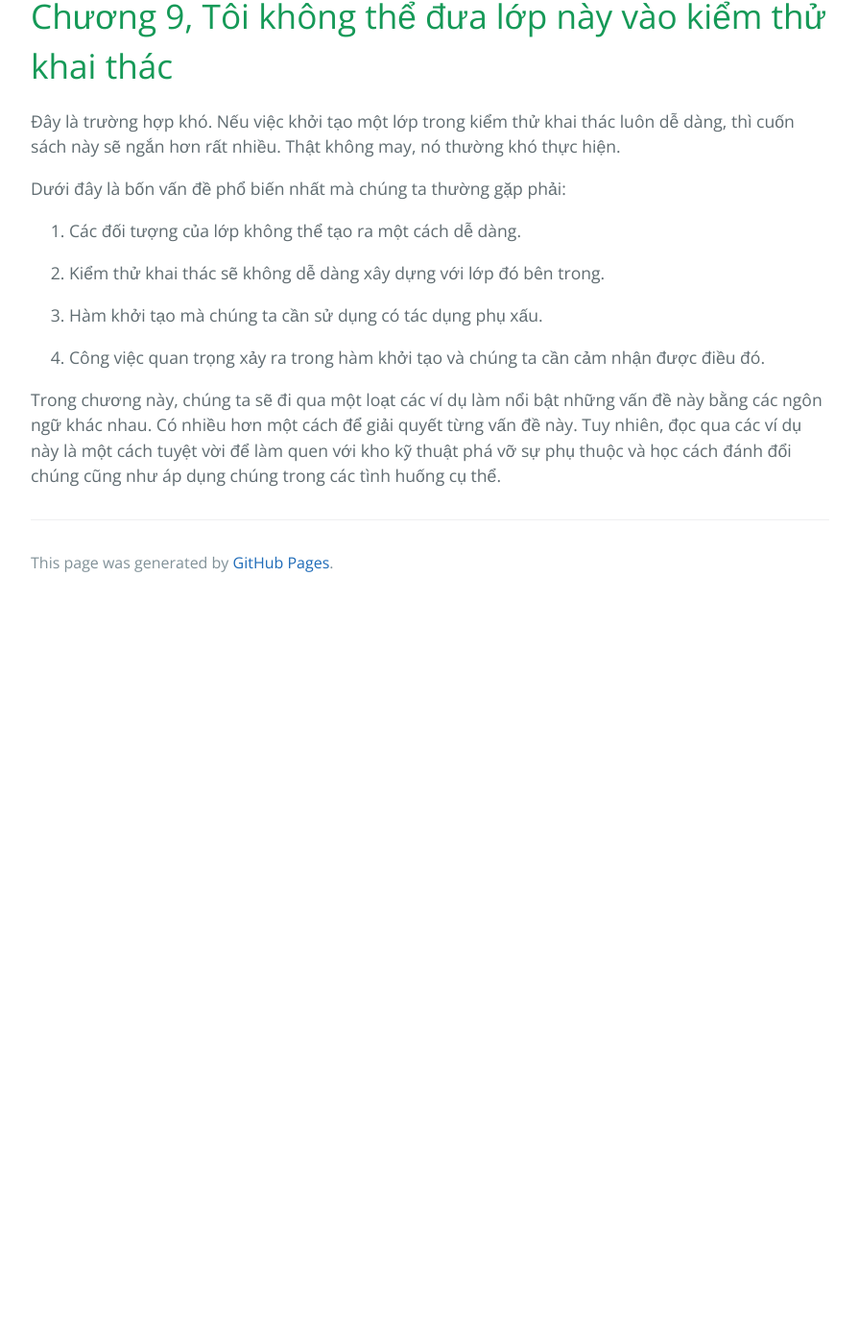
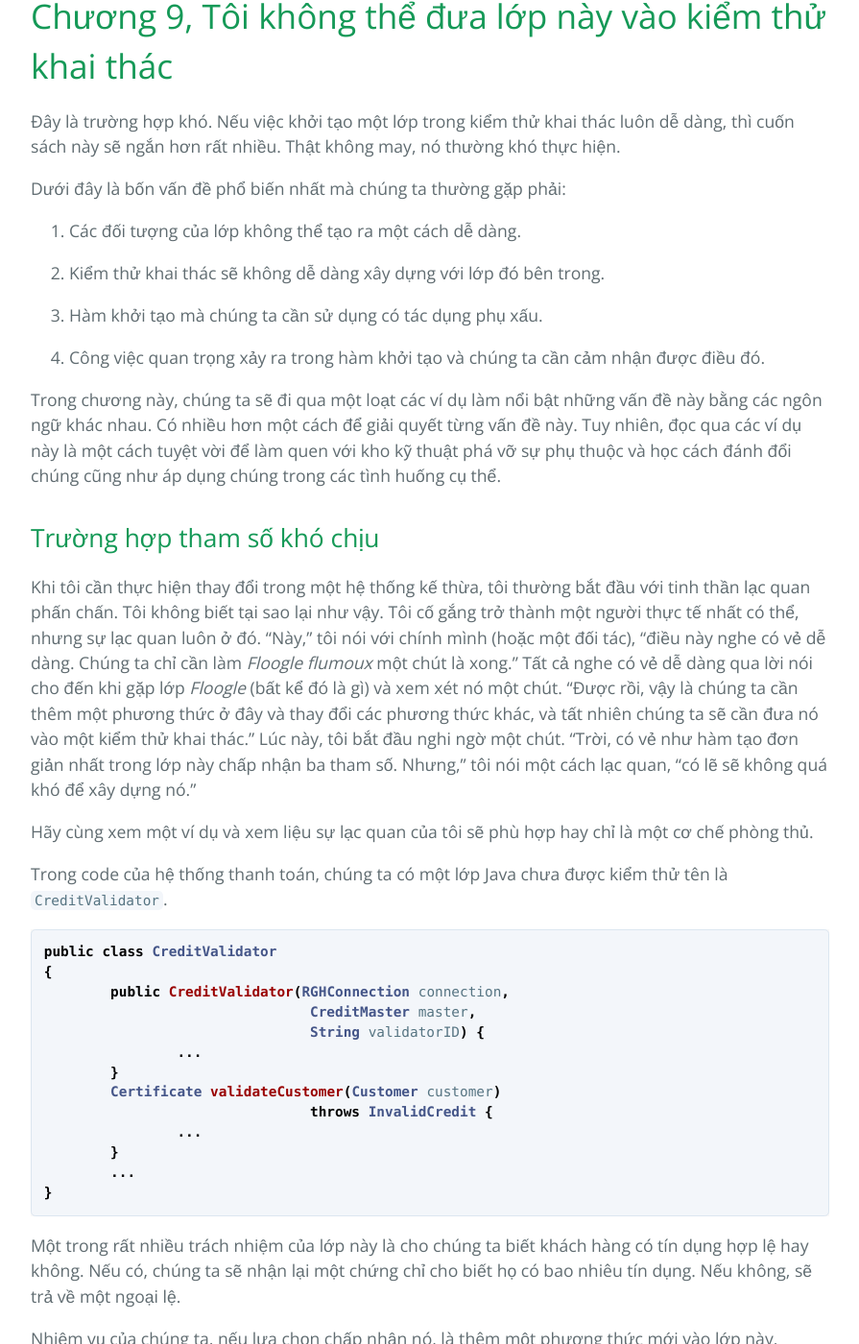
Before and after one commit to HaiBV/haibv.github.io, a Jekyll site: the page built from working-effectively-with-legacy-code/chapter-9-i-cant-get-this-class-into-a-test-harness.md, in a window 1280 px wide and 1400 px high, scrolled down 437 px. Shown: the whole window at 96% size, without its empty margins (192-1087 px from the left). Built offline with Jekyll 4.4.1, drawn with Linux system fonts in a browser that asks for light colours; our own code applies the rules of GitHub Pages for plain Markdown files; before the commit the page ends 1067 px from its top, so only the background shows below that; some of the changed text lies outside the part shown.

Commit message:
Book - Working Efectively with Legacy Code - P2 - C9

````diff
--- a/working-effectively-with-legacy-code/chapter-9-i-cant-get-this-class-into-a-test-harness.md
+++ b/working-effectively-with-legacy-code/chapter-9-i-cant-get-this-class-into-a-test-harness.md
@@ -17,3 +17,43 @@ Dưới đây là bốn vấn đề phổ biến nhất mà chúng ta thường
 4. Công việc quan trọng xảy ra trong hàm khởi tạo và chúng ta cần cảm nhận được điều đó.
 
 Trong chương này, chúng ta sẽ đi qua một loạt các ví dụ làm nổi bật những vấn đề này bằng các ngôn ngữ khác nhau. Có nhiều hơn một cách để giải quyết từng vấn đề này. Tuy nhiên, đọc qua các ví dụ này là một cách tuyệt vời để làm quen với kho kỹ thuật phá vỡ sự phụ thuộc và học cách đánh đổi chúng cũng như áp dụng chúng trong các tình huống cụ thể.
+
+## Trường hợp tham số khó chịu
+
+Khi tôi cần thực hiện thay đổi trong một hệ thống kế thừa, tôi thường bắt đầu với tinh thần lạc quan phấn chấn. Tôi không biết tại sao lại như vậy. Tôi cố gắng trở thành một người thực tế nhất có thể, nhưng sự lạc quan luôn ở đó. "Này," tôi nói với chính mình (hoặc một đối tác), "điều này nghe có vẻ dễ dàng. Chúng ta chỉ cần làm _Floogle flumoux_ một chút là xong." Tất cả nghe có vẻ dễ dàng qua lời nói cho đến khi gặp lớp _Floogle_ (bất kể đó là gì) và xem xét nó một chút. "Được rồi, vậy là chúng ta cần thêm một phương thức ở đây và thay đổi các phương thức khác, và tất nhiên chúng ta sẽ cần đưa nó vào một kiểm thử khai thác." Lúc này, tôi bắt đầu nghi ngờ một chút. "Trời, có vẻ như hàm tạo đơn giản nhất trong lớp này chấp nhận ba tham số. Nhưng," tôi nói một cách lạc quan, "có lẽ sẽ không quá khó để xây dựng nó."
+
+Hãy cùng xem một ví dụ và xem liệu sự lạc quan của tôi sẽ phù hợp hay chỉ là một cơ chế phòng thủ.
+
+Trong code của hệ thống thanh toán, chúng ta có một lớp Java chưa được kiểm thử tên là `CreditValidator`.
+
+```java
+public class CreditValidator
+{
+	public CreditValidator(RGHConnection connection,
+				CreditMaster master,
+				String validatorID) {
+		...
+	}
+	Certificate validateCustomer(Customer customer)
+				throws InvalidCredit {
+		...
+	}
+	...
+}
+```
+
+Một trong rất nhiều trách nhiệm của lớp này là cho chúng ta biết khách hàng có tín dụng hợp lệ hay không. Nếu có, chúng ta sẽ nhận lại một chứng chỉ cho biết họ có bao nhiêu tín dụng. Nếu không, sẽ trả về một ngoại lệ.
+
+Nhiệm vụ của chúng ta, nếu lựa chọn chấp nhận nó, là thêm một phương thức mới vào lớp này. Phương thức này sẽ được đặt tên là `getValidationPercent` và nhiệm vụ của nó là cho chúng ta biết tỷ lệ phần trăm các lệnh gọi `validateCustomer` thành công mà chúng ta đã thực hiện trong suốt vòng đời của `validator`.
+
+Chúng ta sẽ bắt đầu như thế nào?
+
+Khi chúng ta cần tạo một đối tượng trong kiểm thửu khai thác, cách tiếp cận tốt nhất thường là cố gắng thực hiện nó. Chúng ta có thể thực hiện nhiều phân tích để tìm ra lý do tại sao nó dễ hoặc không dễ hoặc khó, nhưng thật dễ dàng để tạo một lớp kiểm thử JUnit, nhập code này vào và biên dịch:
+
+```java
+public void testCreate() {
+	CreditValidator validator = new CreditValidator();
+}
+```
+
+> Cách tốt nhất để xem liệu bạn có gặp khó khăn khi khởi tạo một lớp trong khai thác thử nghiệm hay không là thử thực hiện nó. Viết một trường hợp thử nghiệm và cố gắng tạo một đối tượng trong đó. Trình biên dịch sẽ cho bạn biết bạn cần gì để nó thực sự hoạt động.
````
